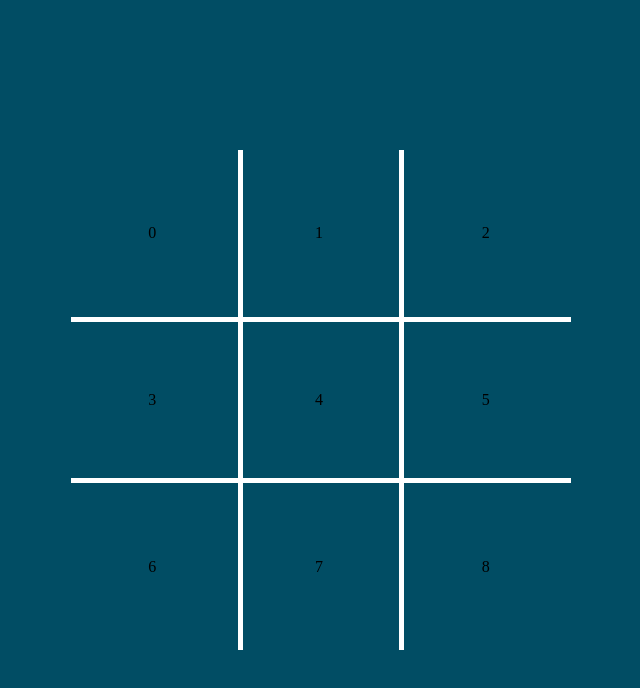
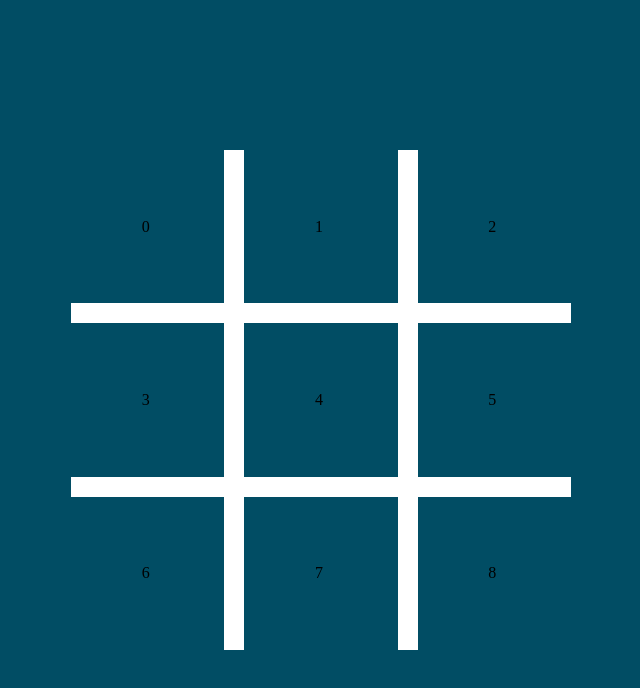
Before and after one commit to MichaelAlexanderBryant/tic-tac-toe, a plain HTML site: page index.html in a window 1280 px wide. Shown: the whole page, without its empty margins (319-959 px from the left). Drawn offline with Linux system fonts and the light colour scheme.

Commit message:
Fix gameboard spacing

```diff
--- a/style.css
+++ b/style.css
@@ -1,3 +1,8 @@
+:root {
+    --X: #bedb39;
+    --O: #fd7402;
+}
+
 body {
     margin: 0;
     padding: 0;
@@ -13,32 +18,18 @@ body {
     left: 50%;
     margin-right: -50%;
     transform: translate(-50%, -50%);
-    background-color: #014d64;
+    background-color: white;
 
     display: grid;
     grid-template-columns: repeat(3, 1fr);
     grid-template-rows: repeat(3, 1fr);
+    gap: 20px;
 }
 
 .square {
-    /* border: 2px solid white; */
     display: flex;
     justify-content: center;
     align-items: center;
 
+    background-color: #014d64;;
 }
-
-#one1, #four4, #seven7  {
-    border-left: 5px solid white;
-    border-right: 5px solid white;
-}
-
-#three3, #five5 {
-    border-top: 5px solid white;
-    border-bottom: 5px solid white;
-}
-
-#four4 {
-    border-top: 5px solid white;
-    border-bottom: 5px solid white;
-}
```
